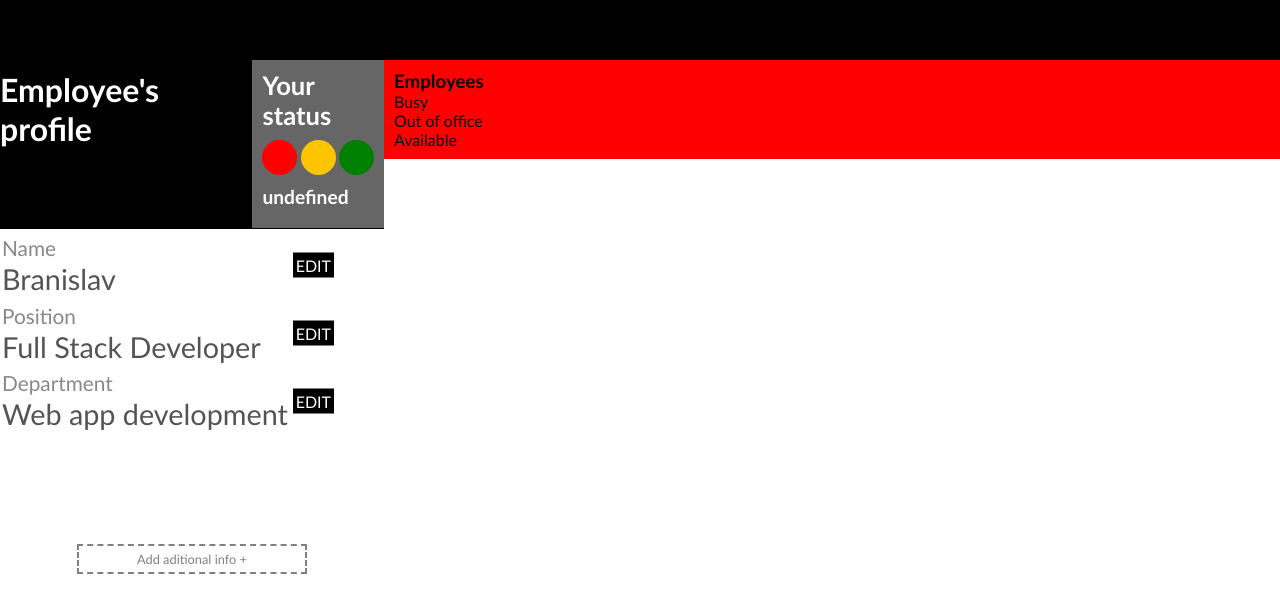
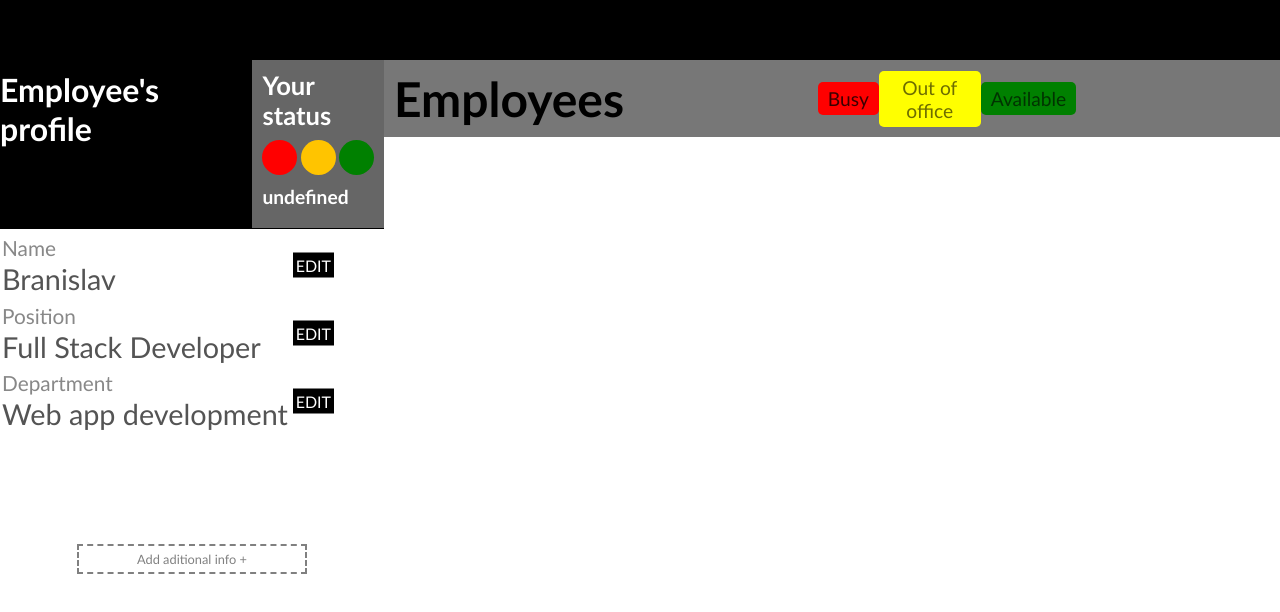
Before and after one commit to Bane12345/Prvi-projekat-u-Blinking-u, an Angular app: page / in a window 1280 px wide. Shown: the part 180-792 px from the top of the page. Built offline with nearby package versions, Linux system fonts and the light colour scheme.

Commit message:
drugi commit

```diff
--- a/src/app/app.component.html
+++ b/src/app/app.component.html
@@ -37,9 +37,9 @@
       <h1>Employees</h1>
       <div class="filter-container">
         <div class="filterBnts">
-          <div class="busy-btn">Busy</div>
-          <div class="out-of-office-btn">Out of office</div>
-          <div class="available-btn">Available</div>
+          <div class="red-btn">Busy</div>
+          <div class="yellow-btn">Out of office</div>
+          <div class="green-btn">Available</div>
         </div>
       </div>
     </div>
--- a/src/app/app.component.scss
+++ b/src/app/app.component.scss
@@ -85,11 +85,52 @@ header{
     flex-direction: column;
 
     .emloyeeCockpit{
+
+      h1{
+        font-size: 3rem;
+      }
       width: 100%;
-      background-color:red;
       padding:10px;
+      background-color:#777;
 
+      display: flex;
 
+      .filter-container{
+        flex:1;
+        text-align: center;
+        display:flex;
+        justify-content: center;
+
+        .filterBnts{
+          width:40%;
+          display:flex;
+          justify-content: space-between;
+          align-items: center;
+          font-size: 1.2em;
+          cursor: pointer;
+
+          .red-btn{
+            background-color:red;
+            color:rgb(59, 0, 0);
+            padding:5px 10px;
+            border-radius: 5px;
+          }
+
+          .yellow-btn{
+            background-color:yellow;
+            color:rgb(109, 109, 0);
+            padding:5px 10px;
+            border-radius: 5px;
+          }
+
+          .green-btn{
+            background-color:green;
+            color:rgb(0, 51, 0);
+            padding:5px 10px;
+            border-radius: 5px;
+          }
+        }
+      }
     }
 
   }
```
